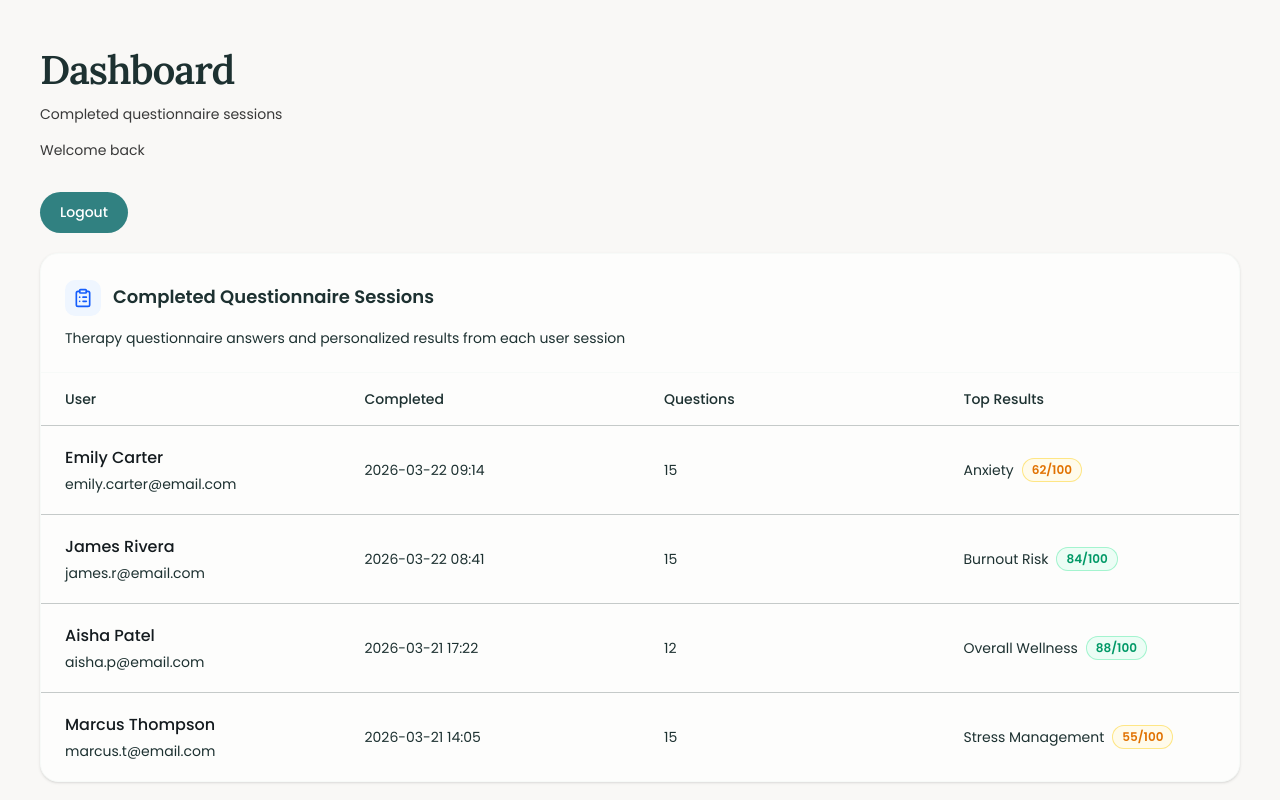
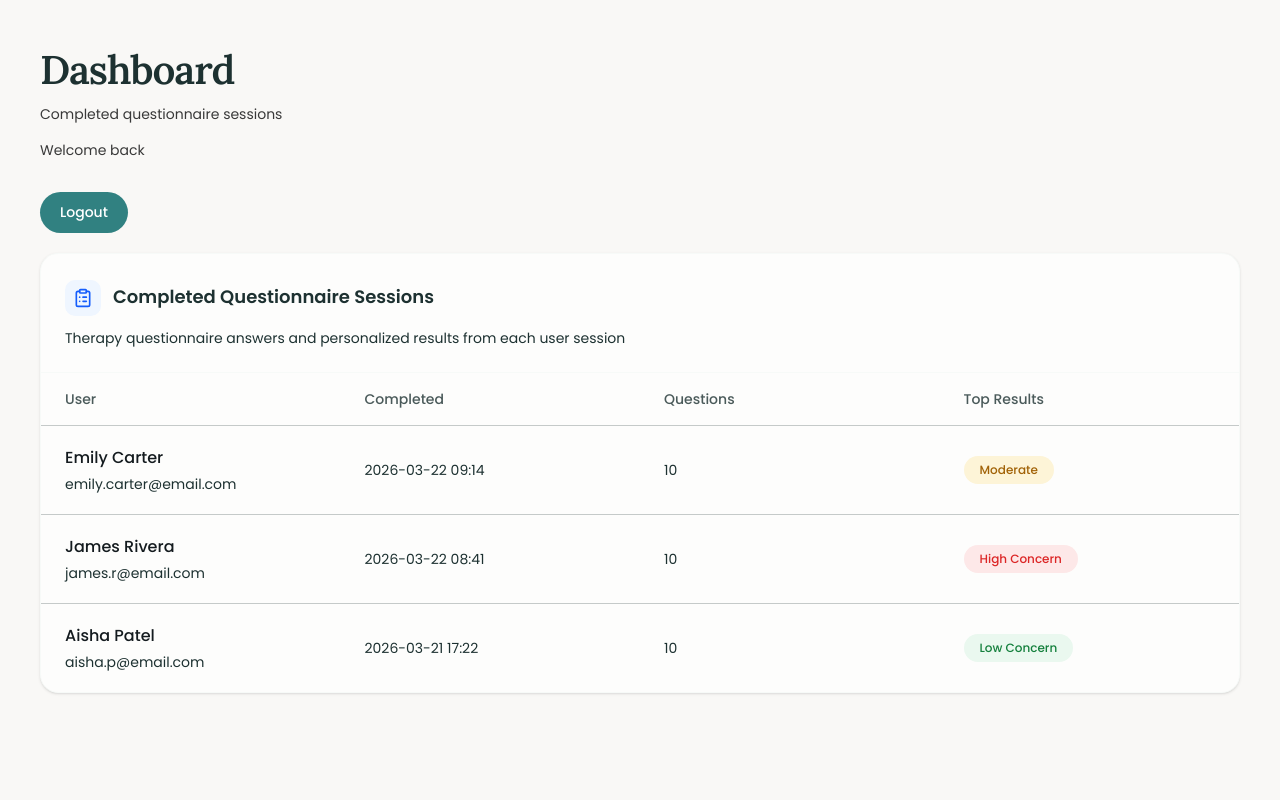
Before and after one commit to TNguyen20194/project-haven-dashboard, a React (Vite) app in the folder Front-End/: page /dashboard in a window 1280 px wide. Built offline with nearby package versions, Linux system fonts and the light colour scheme.

Commit message:
Update status table fields

```diff
--- a/Front-End/src/routes/DashboardPage.tsx
+++ b/Front-End/src/routes/DashboardPage.tsx
@@ -2,7 +2,6 @@ import { getCurrentUser, logoutUser } from "@/lib/auth-storage";
 import { useNavigate } from "react-router-dom";
 import Button from "@/UI/button";
 import { ClipboardList } from "lucide-react";
-import { tr } from "zod/v4/locales";
 
 const sessions = [
   {
@@ -10,65 +9,41 @@ const sessions = [
     name: "Emily Carter",
     email: "emily.carter@email.com",
     completed: "2026-03-22 09:14",
-    questions: 15,
-    duration: "12m 30s",
-    status: "Completed",
-    topResultLabel: "Anxiety",
-    topResultScore: "62/100",
-    resultTone: "warning",
+    questions: 10,
+    topResultStatus: "Moderate",
   },
   {
     id: 2,
     name: "James Rivera",
     email: "james.r@email.com",
     completed: "2026-03-22 08:41",
-    questions: 15,
-    duration: "9m 15s",
-    status: "Completed",
-    topResultLabel: "Burnout Risk",
-    topResultScore: "84/100",
-    resultTone: "success",
+    questions: 10,
+    topResultStatus: "High Concern",
   },
   {
     id: 3,
     name: "Aisha Patel",
     email: "aisha.p@email.com",
     completed: "2026-03-21 17:22",
-    questions: 12,
-    duration: "14m 05s",
-    status: "Partial",
-    topResultLabel: "Overall Wellness",
-    topResultScore: "88/100",
-    resultTone: "success",
-  },
-  {
-    id: 4,
-    name: "Marcus Thompson",
-    email: "marcus.t@email.com",
-    completed: "2026-03-21 14:05",
-    questions: 15,
-    duration: "11m 48s",
-    status: "Completed",
-    topResultLabel: "Stress Management",
-    topResultScore: "55/100",
-    resultTone: "warning",
+    questions: 10,
+    topResultStatus: "Low Concern",
   },
 ];
 
-const getStatusClasses = (status: string) => {
-  if (status === "Completed") {
-    return "bg-blue-600 text-white";
+const getTopResultPillClasses = (status: string) => {
+  switch (status) {
+    case "Low Concern":
+      return "bg-[#EAF8EF] text-[#15803D]";
+
+    case "Moderate":
+      return "bg-[#FDF4D7] text-[#A16207]";
+
+    case "High Concern":
+      return "bg-[#FDE8E8] text-[#DC2626]";
+
+    default:
+      return "bg-gray-100 text-gray-700";
   }
-
-  return "bg-neutral-200 text-neutral-700";
-};
-
-const getResultBadgeClasses = (tone: "success" | "warning") => {
-  if (tone === "success") {
-    return "bg-emerald-50 text-emerald-600 ring-1 ring-inset ring-emerald-200";
-  }
-
-  return "bg-amber-50 text-amber-600 ring-1 ring-inset ring-amber-200";
 };
 
 const DashboardPage = () => {
@@ -124,16 +99,16 @@ const DashboardPage = () => {
             <table className="min-w-full text-left table-fixed border-collaspe">
               <thead className="bg-[hsl(var(--card))]">
                 <tr className="border-b-[1px] border-[hsl(var(--green-1)/0.25)]">
-                  <th className="w-1/4 px-6 py-4 text-sm font-medium text-[hsl(var(--green-1))]">
+                  <th className="w-1/4 px-6 py-4 text-sm font-medium text-[hsl(var(--green-1)/0.8)]">
                     User
                   </th>
-                  <th className="w-1/4 px-6 py-4 text-sm font-medium text-[hsl(var(--green-1))]">
+                  <th className="w-1/4 px-6 py-4 text-sm font-medium text-[hsl(var(--green-1)/0.8)]">
                     Completed
                   </th>
-                  <th className="w-1/4 px-6 py-4 text-sm font-medium text-[hsl(var(--green-1))]">
+                  <th className="w-1/4 px-6 py-4 text-sm font-medium text-[hsl(var(--green-1)/0.8)]">
                     Questions
                   </th>
-                  <th className="w-1/4 px-6 py-4 text-sm font-medium text-[hsl(var(--green-1))]">
+                  <th className="w-1/4 px-6 py-4 text-sm font-medium text-[hsl(var(--green-1)/0.8)]">
                     Top Results
                   </th>
                 </tr>
@@ -173,14 +148,13 @@ const DashboardPage = () => {
                         </td>
 
                         <td className="px-6 py-5">
-                          <div className="flex items-center gap-2 text-sm text-[hsl(var(--green-1))]">
-                            <span>{session.topResultLabel}</span>
+                          <div className="flex items-center gap-3 text-sm text-[hsl(var(--green-1))]">
                             <span
-                              className={`inline-flex rounded-full px-2.5 py-1 text-xs font-semibold ${getResultBadgeClasses(
-                                session.resultTone as "success" | "warning",
+                              className={`inline-flex rounded-full px-4 py-1.5 text-xs font-medium ${getTopResultPillClasses(
+                                session.topResultStatus,
                               )}`}
                             >
-                              {session.topResultScore}
+                              {session.topResultStatus}
                             </span>
                           </div>
                         </td>
```
